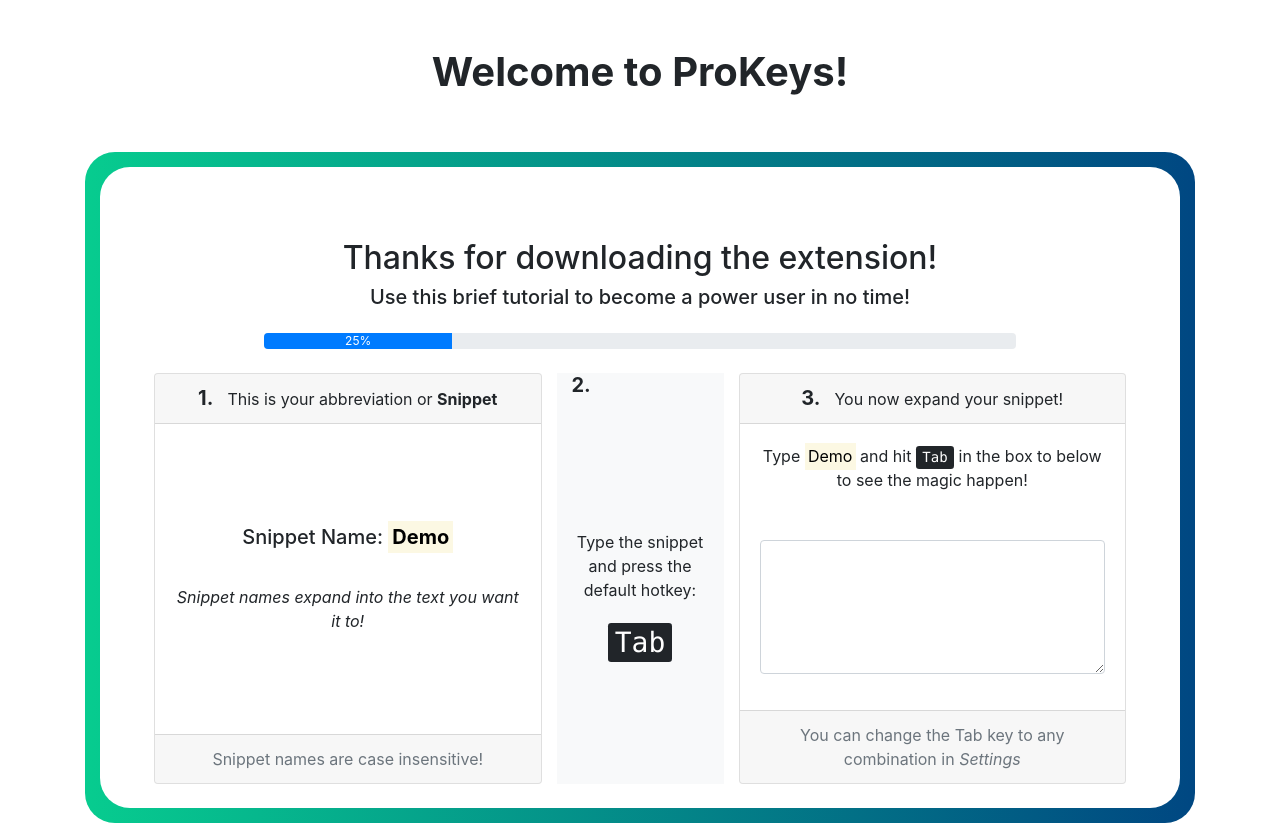
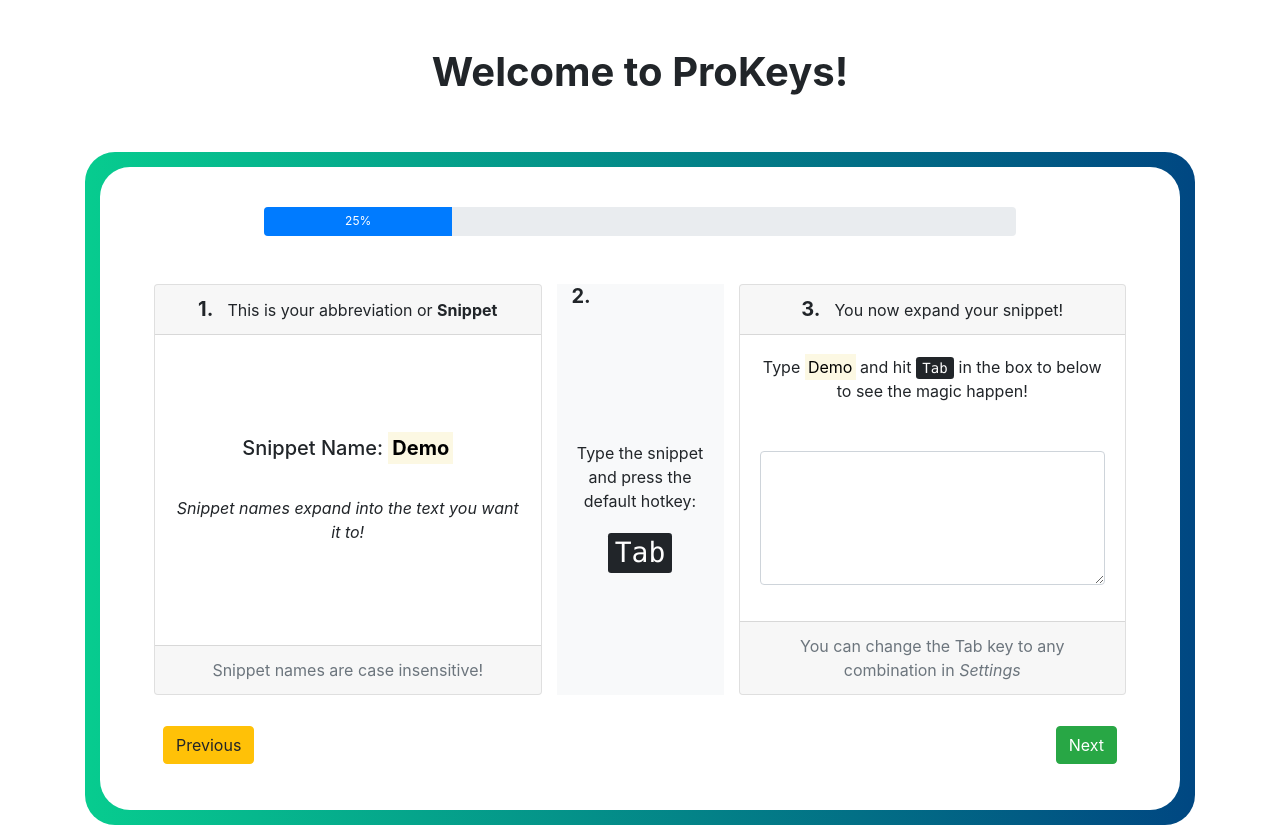
Before and after one commit to jaidevshriram/ProKeys-Frontend, a React (Create React App) app in the folder onboarding/: page / in a window 1280 px wide. Built offline with nearby package versions, Linux system fonts and the light colour scheme.

Commit message:
Added buttons

```diff
--- a/onboarding/src/App.js
+++ b/onboarding/src/App.js
@@ -39,11 +39,23 @@
                   <div className="col">
                     <div className="light-outer-box h-100">
                       <div className="light-inner-box p-4">
-                        <div className="d-flex h-100 w-100 pt-5 justify-content-center">
+                        <div className="d-flex h-100 w-100 pt-3 justify-content-center">
                           <div className="container-fluid">
                             <div className="row h-100">
                               <div className="col text-center">
                                 <Intro />
+                                <div className="d-flex mt-5 px-3">
+                                  <div className="p-2">
+                                    <button className="btn btn-warning">
+                                      Previous
+                                    </button>
+                                  </div>
+                                  <div className="ml-auto p-2">
+                                    <button className="btn btn-success">
+                                      Next
+                                    </button>
+                                  </div>
+                                </div>
                               </div>
                             </div>
                           </div>
--- a/onboarding/src/Intro.js
+++ b/onboarding/src/Intro.js
@@ -4,14 +4,12 @@
 	render() {
 		return (
 			<React.Fragment>
-		        <h2>Thanks for downloading the extension!</h2>
-		        <h5 className="pb-3">Use this brief tutorial to become a power user in no time!</h5>
 
-				<div className="progress w-75 mx-auto">
+				<div className="progress w-75 mx-auto" style={{height: "5%"}}>
 				  <div className="progress-bar" Role="progressbar" style={{ width: "25%"}} aria-valuenow="25" aria-valuemin="0" aria-valuemax="100">25%</div>
 				</div>
 
-		        <div className="container-fluid h-75 pt-4">
+		        <div className="container-fluid h-75 pt-5">
 		        	<div className="row h-100">
 		        		<div className="col-5 text-left">
 							<div className="card text-center h-100">
```
